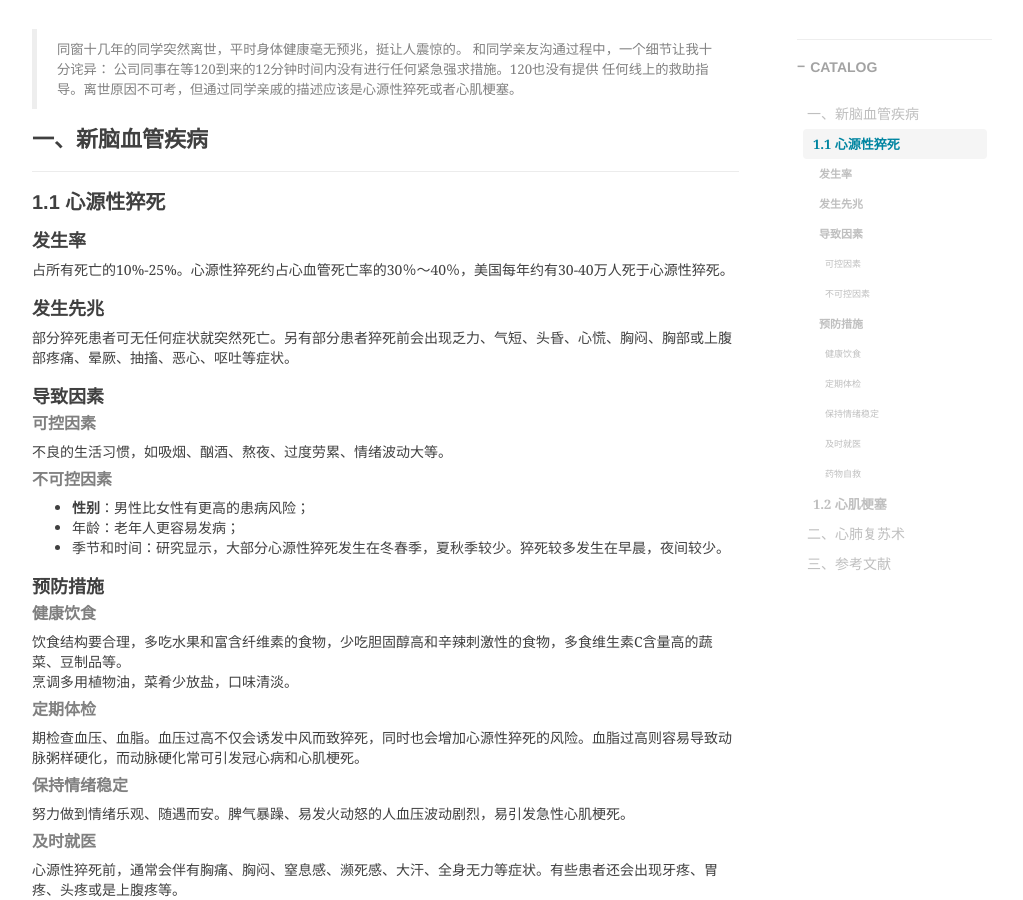
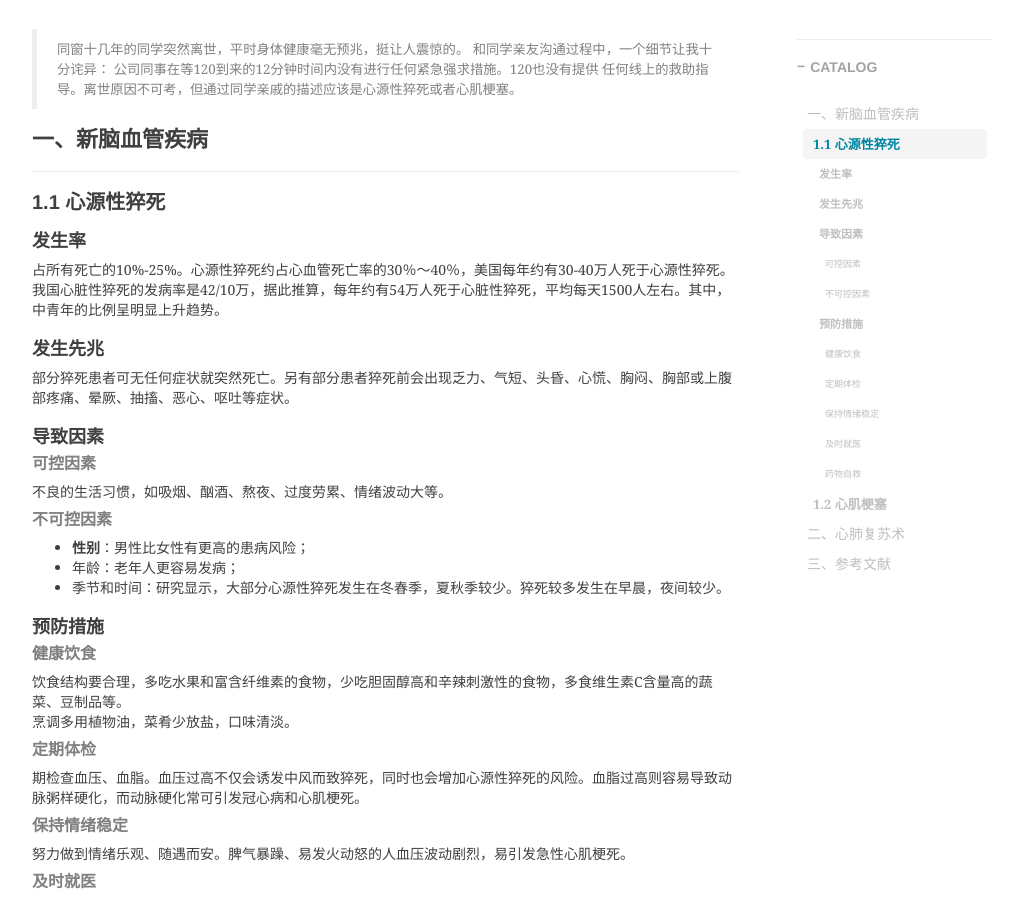
Before and after one commit to shihai1991/shihai1991.github.io, a Jekyll site: the page built from _posts/2023-03-20-心脑血管疾病.md, in a window 1280 px wide and 900 px high, scrolled down 456 px. Shown: the whole window, without its empty margins (233-1256 px from the left). Built offline with Jekyll 4.4.1, drawn with Linux system fonts in a browser that asks for light colours; nearby versions of some CDN libraries; comment, search, counter and statistics services are not loaded.

Commit message:
Update 2023-03-20-心脑血管疾病.md

```diff
--- a/_posts/2023-03-20-心脑血管疾病.md
+++ b/_posts/2023-03-20-心脑血管疾病.md
@@ -17,7 +17,7 @@ time: '2023.03.20 18:51:00'
 # 一、新脑血管疾病
 ## 1.1 心源性猝死
 ### 发生率
-占所有死亡的10%-25%。心源性猝死约占心血管死亡率的30％～40％，美国每年约有30-40万人死于心源性猝死。
+占所有死亡的10%-25%。心源性猝死约占心血管死亡率的30％～40％，美国每年约有30-40万人死于心源性猝死。我国心脏性猝死的发病率是42/10万，据此推算，每年约有54万人死于心脏性猝死，平均每天1500人左右。其中，中青年的比例呈明显上升趋势。
 
 ### 发生先兆
 部分猝死患者可无任何症状就突然死亡。另有部分患者猝死前会出现乏力、气短、头昏、心慌、胸闷、胸部或上腹部疼痛、晕厥、抽搐、恶心、呕吐等症状。
```
